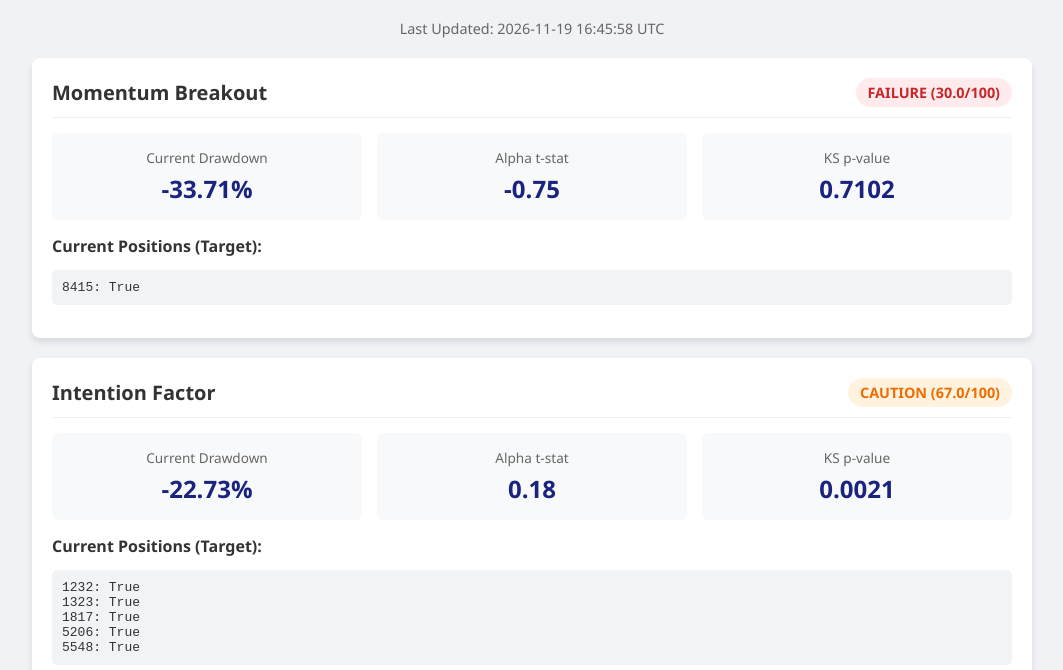
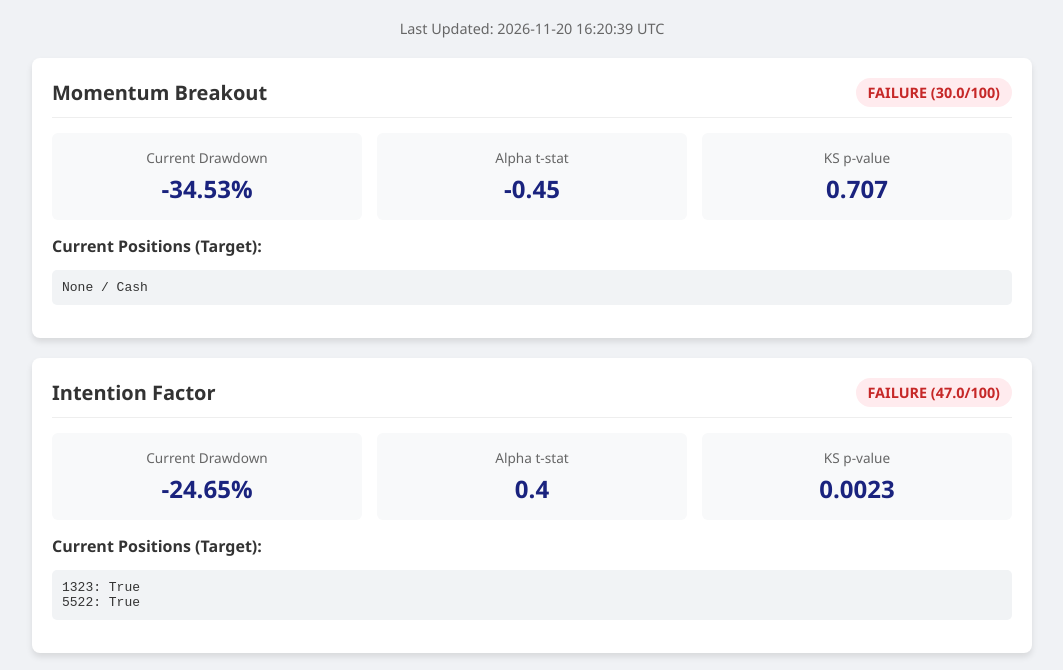
Before and after one commit to 7777ww/factor_research, a plain HTML site: page docs/index.html in a window 1280 px wide. Shown: the part 87-757 px from the top of the page, without its empty margins (108-1171 px from the left). Drawn offline with Linux system fonts and the light colour scheme.

Commit message:
Auto-update daily portfolio dashboard

```diff
--- a/docs/index.html
+++ b/docs/index.html
@@ -28,7 +28,7 @@
     <body>
         <div class="container">
             <h1>📈 Quant Portfolio Dashboard</h1>
-            <div class="update-time">Last Updated: 2026-11-19 16:45:58 UTC</div>
+            <div class="update-time">Last Updated: 2026-11-20 16:20:39 UTC</div>
 
 
     <div class="card">
@@ -39,49 +39,46 @@
         <div class="metric-grid">
             <div class="metric-item">
                 <div class="metric-label">Current Drawdown</div>
-                <div class="metric-value">-33.71%</div>
+                <div class="metric-value">-34.53%</div>
             </div>
             <div class="metric-item">
                 <div class="metric-label">Alpha t-stat</div>
-                <div class="metric-value">-0.75</div>
+                <div class="metric-value">-0.45</div>
             </div>
             <div class="metric-item">
                 <div class="metric-label">KS p-value</div>
-                <div class="metric-value">0.7102</div>
+                <div class="metric-value">0.707</div>
             </div>
         </div>
         <div class="positions">
             <strong>Current Positions (Target):</strong>
-            <pre>8415: True</pre>
+            <pre>None / Cash</pre>
         </div>
     </div>
 
     <div class="card">
         <div class="card-header">
             <h2 class="card-title">Intention Factor</h2>
-            <span class="status CAUTION">CAUTION (67.0/100)</span>
+            <span class="status FAILURE">FAILURE (47.0/100)</span>
         </div>
         <div class="metric-grid">
             <div class="metric-item">
                 <div class="metric-label">Current Drawdown</div>
-                <div class="metric-value">-22.73%</div>
+                <div class="metric-value">-24.65%</div>
             </div>
             <div class="metric-item">
                 <div class="metric-label">Alpha t-stat</div>
-                <div class="metric-value">0.18</div>
+                <div class="metric-value">0.4</div>
             </div>
             <div class="metric-item">
                 <div class="metric-label">KS p-value</div>
-                <div class="metric-value">0.0021</div>
+                <div class="metric-value">0.0023</div>
             </div>
         </div>
         <div class="positions">
             <strong>Current Positions (Target):</strong>
-            <pre>1232: True
-1323: True
-1817: True
-5206: True
-5548: True</pre>
+            <pre>1323: True
+5522: True</pre>
         </div>
     </div>
 
@@ -97,11 +94,11 @@
             </div>
             <div class="metric-item">
                 <div class="metric-label">Alpha t-stat</div>
-                <div class="metric-value">0.29</div>
+                <div class="metric-value">0.63</div>
             </div>
             <div class="metric-item">
                 <div class="metric-label">KS p-value</div>
-                <div class="metric-value">0.0564</div>
+                <div class="metric-value">0.0572</div>
             </div>
         </div>
         <div class="positions">
```
